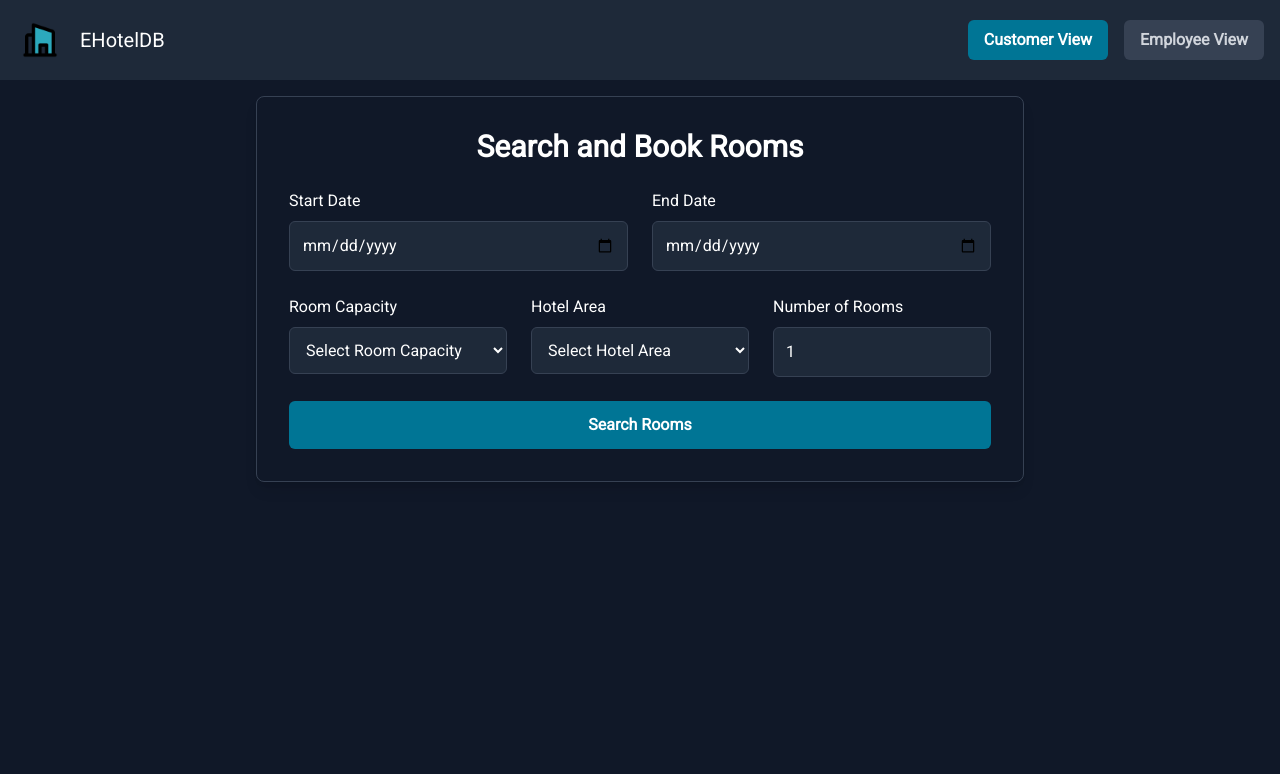
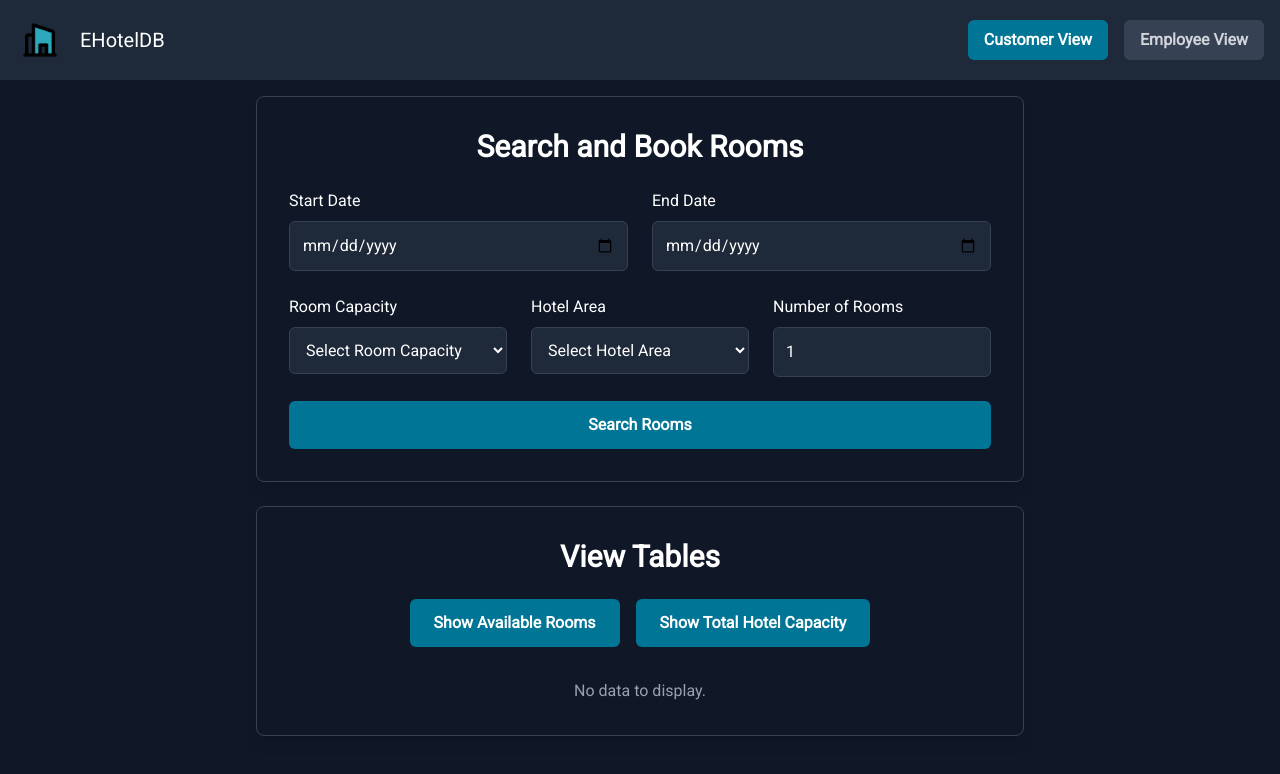
Before and after one commit to jwt2706/CSI2132, a React (Vite) app in the folder web/: page / in a window 1280 px wide. Shown: the top 774 px of the page. Built offline with nearby package versions, Linux system fonts and the light colour scheme.

Commit message:
add view tables component

```diff
--- a/web/src/App.tsx
+++ b/web/src/App.tsx
@@ -5,6 +5,7 @@ import TurnBookingToRenting from "./components/TurnBookingToRenting";
 import DirectRenting from "./components/DirectRenting";
 import InsertPayment from "./components/InsertPayment";
 import ManageCustomers from "./components/ManageCustomers";
+import ViewTables from "./components/ViewTables";
 
 function App() {
   const [view, setView] = useState("customer"); // customer view is the default
@@ -16,6 +17,8 @@ function App() {
         {view === "customer" && (
           <>
             <CustomerRoomBooking />
+            <br />
+            <ViewTables />
           </>
         )}
         {view === "employee" && (
--- /dev/null
+++ b/web/src/components/ViewTables.tsx
@@ -0,0 +1,95 @@
+import React, { useState } from "react";
+
+const ViewTables = () => {
+  const [tableData, setTableData] = useState([]);
+  const [columns, setColumns] = useState([]);
+  const [viewName, setViewName] = useState("");
+
+  const fetchTableData = async (view) => {
+    try {
+      const response = await fetch(`http://localhost:8080/views/${view}`, {
+        method: "GET",
+        headers: { "Content-Type": "application/json" },
+      });
+      const data = await response.json();
+
+      if (data.length > 0) {
+        setColumns(Object.keys(data[0]));
+        setTableData(data);
+        setViewName(view);
+      } else {
+        setColumns([]);
+        setTableData([]);
+        setViewName(view);
+      }
+    } catch (err) {
+      console.error(err.message);
+      alert("Failed to fetch data.");
+    }
+  };
+
+  return (
+    <div className="max-w-3xl mx-auto p-8 bg-gray-900 text-white rounded-lg shadow-lg border border-gray-700">
+      <h1 className="text-center text-3xl font-extrabold mb-6">View Tables</h1>
+      <div className="flex justify-center space-x-4 mb-6">
+        <button
+          className="bg-cyan-700 text-white py-3 px-6 rounded-md font-semibold hover:bg-cyan-800 focus:ring-2 focus:ring-cyan-500 focus:outline-none"
+          onClick={() => fetchTableData("available_rooms")}
+        >
+          Show Available Rooms
+        </button>
+        <button
+          className="bg-cyan-700 text-white py-3 px-6 rounded-md font-semibold hover:bg-cyan-800 focus:ring-2 focus:ring-cyan-500 focus:outline-none"
+          onClick={() => fetchTableData("total_hotel_capacity")}
+        >
+          Show Total Hotel Capacity
+        </button>
+      </div>
+      {tableData.length > 0 ? (
+        <div className="mt-8">
+          <h2 className="text-2xl font-bold mb-4">
+            {viewName === "available_rooms"
+              ? "Available Rooms"
+              : "Total Hotel Capacity"}
+          </h2>
+          <table className="w-full text-left border-collapse border border-gray-700">
+            <thead>
+              <tr>
+                {columns.map((col) => (
+                  <th
+                    key={col}
+                    className="border border-gray-700 px-4 py-2 bg-gray-800"
+                  >
+                    {col}
+                  </th>
+                ))}
+              </tr>
+            </thead>
+            <tbody>
+              {tableData.map((row, rowIndex) => (
+                <tr key={rowIndex} className="hover:bg-gray-800">
+                  {columns.map((col) => (
+                    <td
+                      key={col}
+                      className="border border-gray-700 px-4 py-2"
+                    >
+                      {row[col]}
+                    </td>
+                  ))}
+                </tr>
+              ))}
+            </tbody>
+          </table>
+        </div>
+      ) : (
+        <p className="text-center text-gray-400 mt-8">
+          {viewName
+            ? `No data available for ${viewName.replace("_", " ")}.`
+            : "No data to display."}
+        </p>
+      )}
+    </div>
+  );
+};
+
+export default ViewTables;
```
